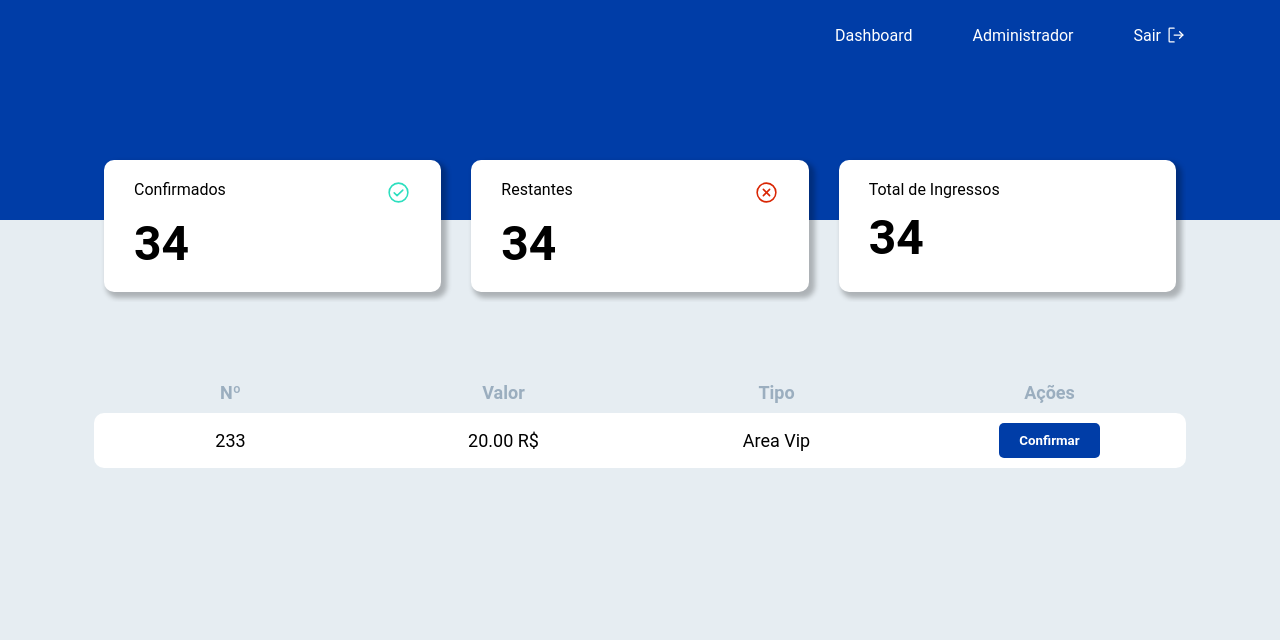
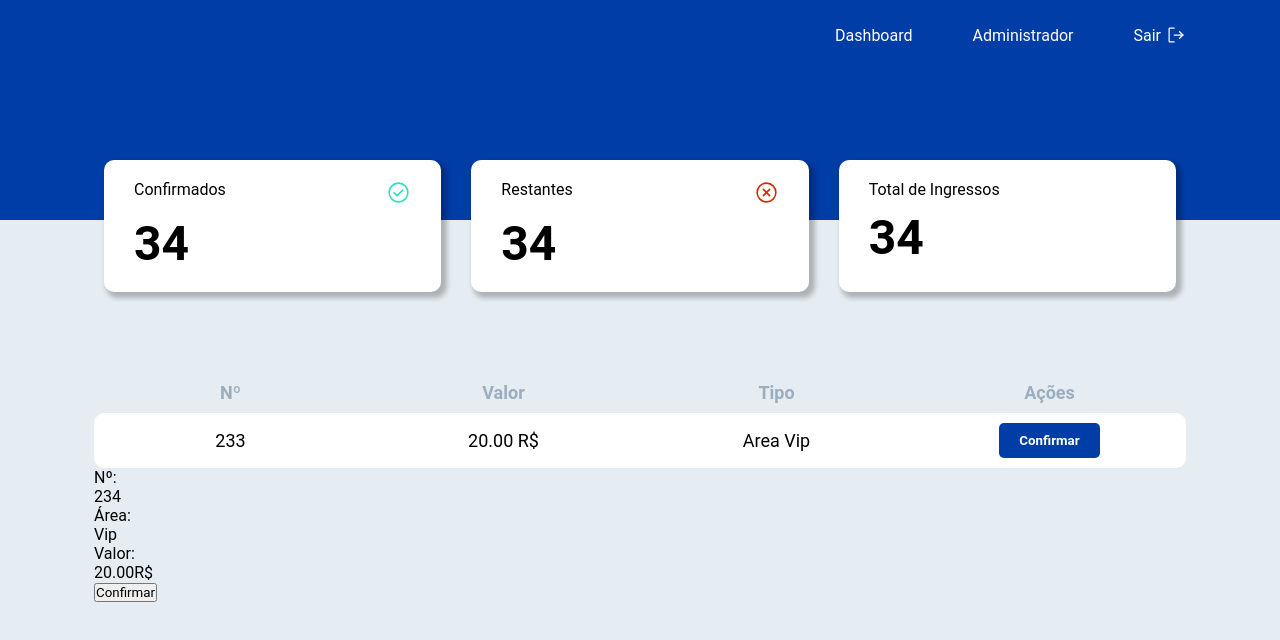
Before and after one commit to voncardoso/qr-code-generator, a React (Create React App) app: page /dashboard in a window 1280 px wide. Shown: the top 640 px of the page. Built offline with nearby package versions, Linux system fonts and the light colour scheme; no server answers; sample sign-in values are in the browser's storage.

Commit message:
stylos page dashboard finalizado

```diff
--- a/src/Pages/Dashboard/index.js
+++ b/src/Pages/Dashboard/index.js
@@ -38,7 +38,7 @@ export function Dashboard() {
               <th className="primeryTD">Nº </th>
               <th>Valor</th>
               <th>Tipo</th>
-              <th>Ações</th>
+              <th className="acoes">Ações</th>
             </tr>
           </thead>
 
@@ -53,6 +53,23 @@ export function Dashboard() {
             </tr>
           </tbody>
         </table>
+
+        <div>
+          <ul>
+            <li>
+              Nº: <p>234</p>
+            </li>
+            <li className="area">
+              Área: <p>Vip</p>
+            </li>
+            <li className="valor">
+              Valor: <p>20.00R$</p>
+            </li>
+            <li>
+              <button>Confirmar</button>
+            </li>
+          </ul>
+        </div>
       </Container>
     </>
   );
```
